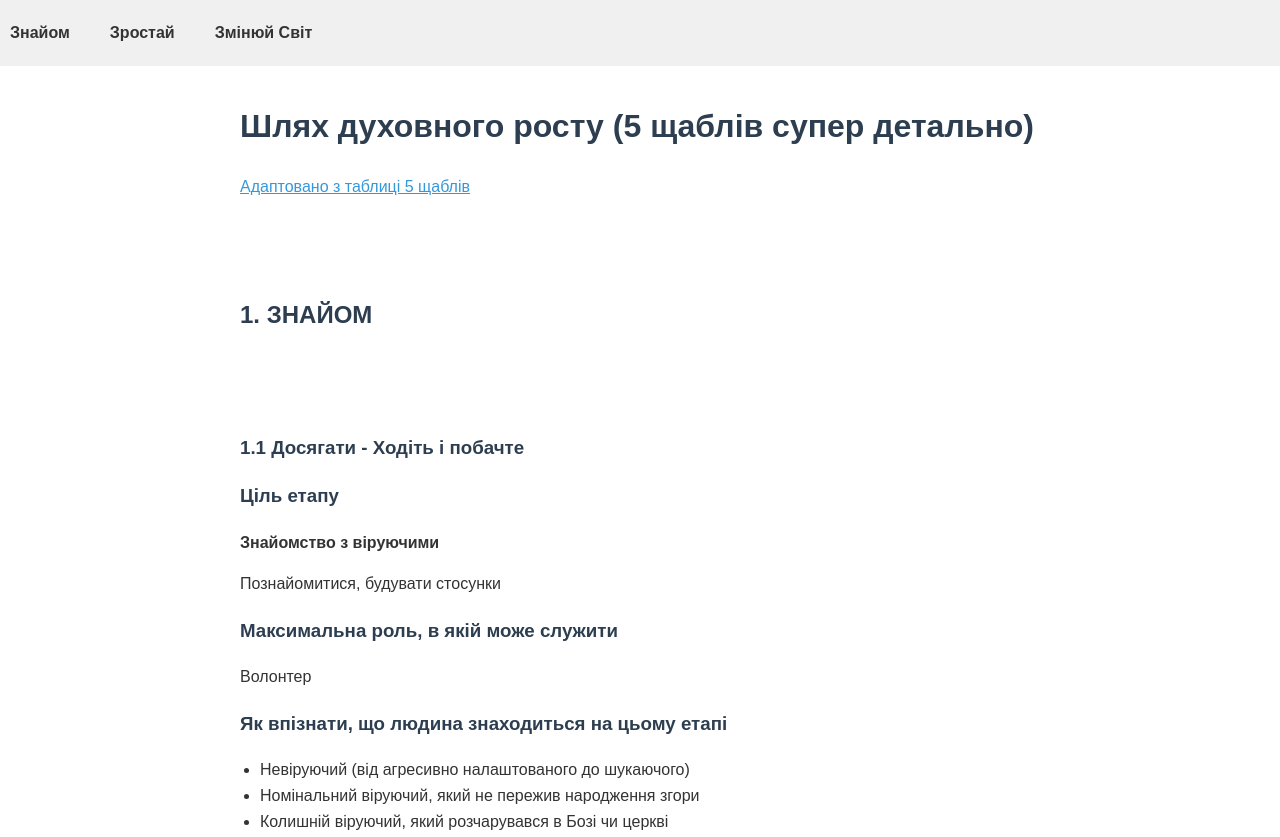
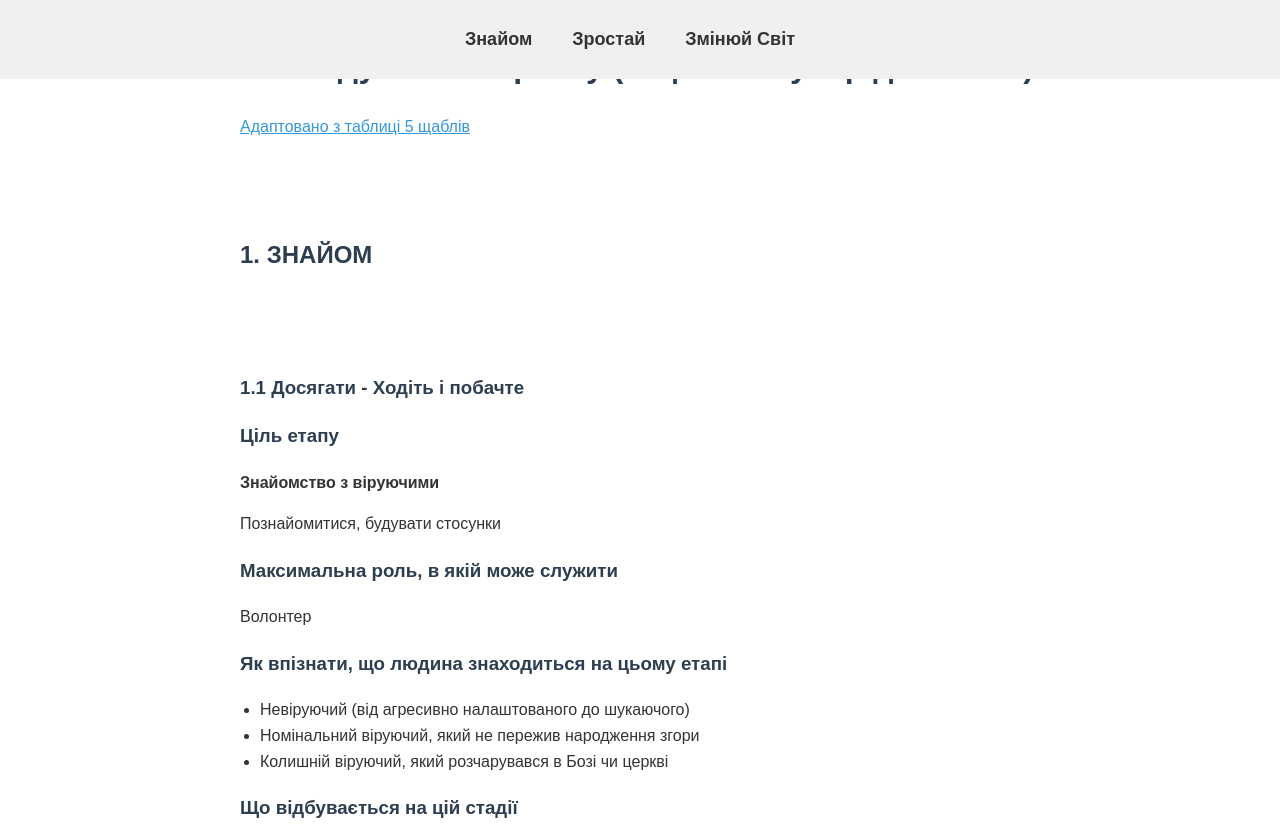
Before and after one commit to lviv-igor/etapy, a plain HTML site: page index.html in a window 1280 px wide. Shown: the top 837 px of the page. Drawn offline with Linux system fonts and the light colour scheme.

Commit message:
Update index.html

```diff
--- a/index.html
+++ b/index.html
@@ -14,7 +14,7 @@
         }
         .navbar {
             background-color: #f0f0f0;
-            padding: 10px 0;
+            padding: 15px 0;
             position: fixed;
             top: 0;
             left: 0;
@@ -26,8 +26,8 @@
             padding: 0;
             margin: 0;
             display: flex;
-            justify-content: flex-start;
-            flex-wrap: wrap;
+            justify-content: center;
+            flex-wrap: center;
         }
         .navbar > ul > li {
             margin-right: 20px;
@@ -40,6 +40,7 @@
             cursor: pointer;
             padding: 10px;
             display: block;
+            font-size: 18px;
         }
         .navbar .submenu {
             display: none;
@@ -60,6 +61,7 @@
             text-decoration: none;
             display: block;
             text-align: left;
+            font-size: 16px
         }
         .navbar .submenu a:hover {
             background-color: #ddd;
@@ -68,7 +70,7 @@
             padding: 20px;
             max-width: 800px;
             margin: 0 auto;
-            padding-top: 80px;
+
         }
         h1, h2, h3, h4 {
             color: #2c3e50;
```
